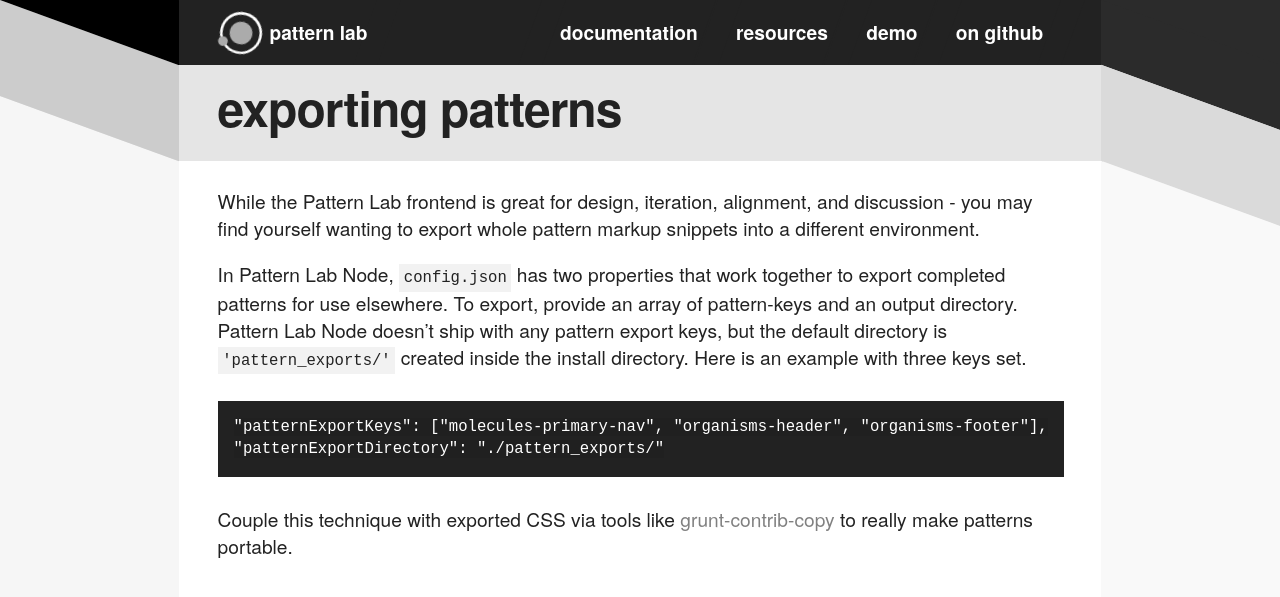
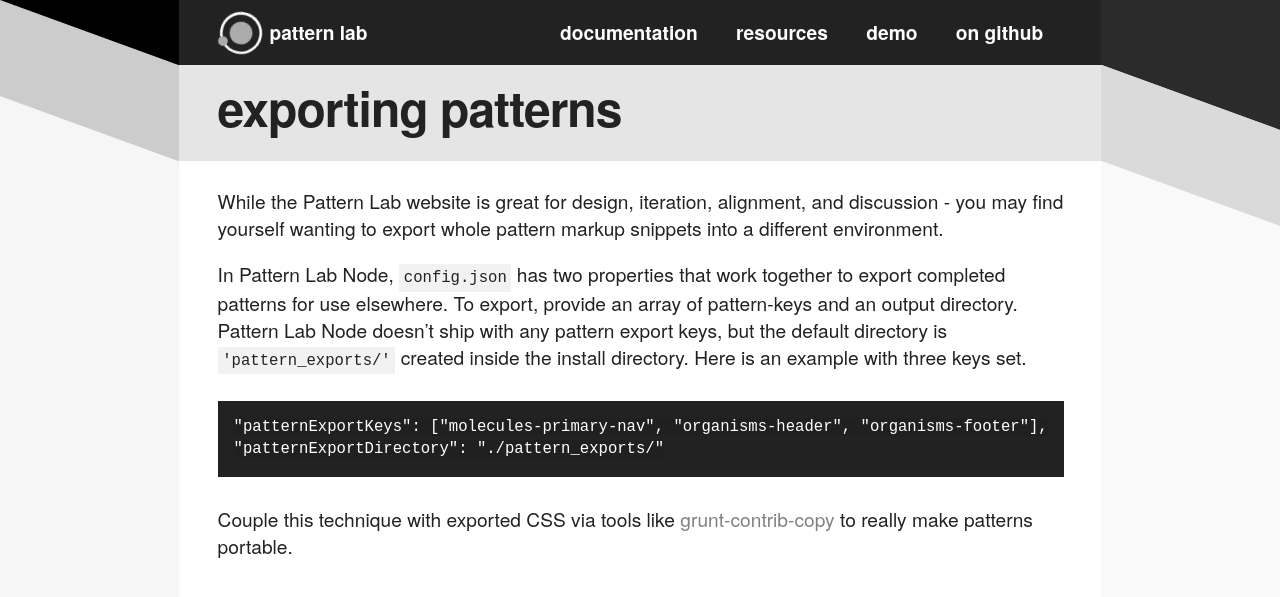
Before and after one commit to pattern-lab/website, a Jekyll site: the page built from patternlabsite/docs/advanced-exporting-patterns.md, in a window 1280 px wide and 900 px high. Shown: the top 597 px of the window. Built offline with Jekyll 4.4.1, drawn with Linux system fonts in a browser that asks for light colours; Markdown is read by kramdown in place of the engine named in the settings; comment, search, counter and statistics services are not loaded.

Commit message:
changed the term frontend to website to align with PHP docs

```diff
--- a/patternlabsite/docs/advanced-exporting-patterns.md
+++ b/patternlabsite/docs/advanced-exporting-patterns.md
@@ -4,7 +4,7 @@
 heading: Exporting Patterns
 ---
 
-While the Pattern Lab frontend is great for design, iteration, alignment, and discussion - you may find yourself wanting to export whole pattern markup snippets into a different environment.
+While the Pattern Lab website is great for design, iteration, alignment, and discussion - you may find yourself wanting to export whole pattern markup snippets into a different environment.
 
 In Pattern Lab Node, `config.json` has two properties that work together to export completed patterns for use elsewhere. To export, provide an array of pattern-keys and an output directory. Pattern Lab Node doesn't ship with any pattern export keys, but the default directory is `'pattern_exports/'` created inside the install directory. Here is an example with three keys set.
 
```
Also changed, not shown: patternlabsite/docs/advanced-auto-regenerate.md (+3 -3 lines).
